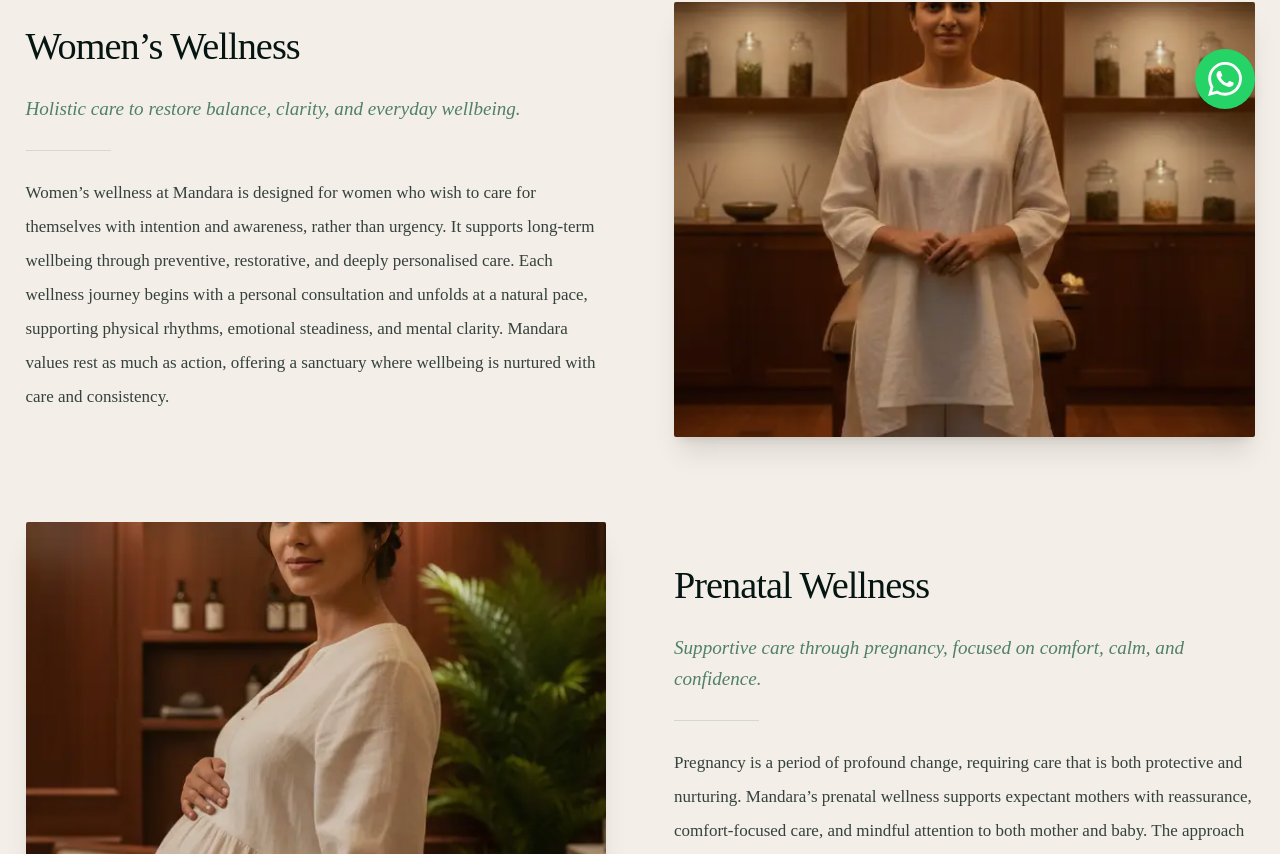
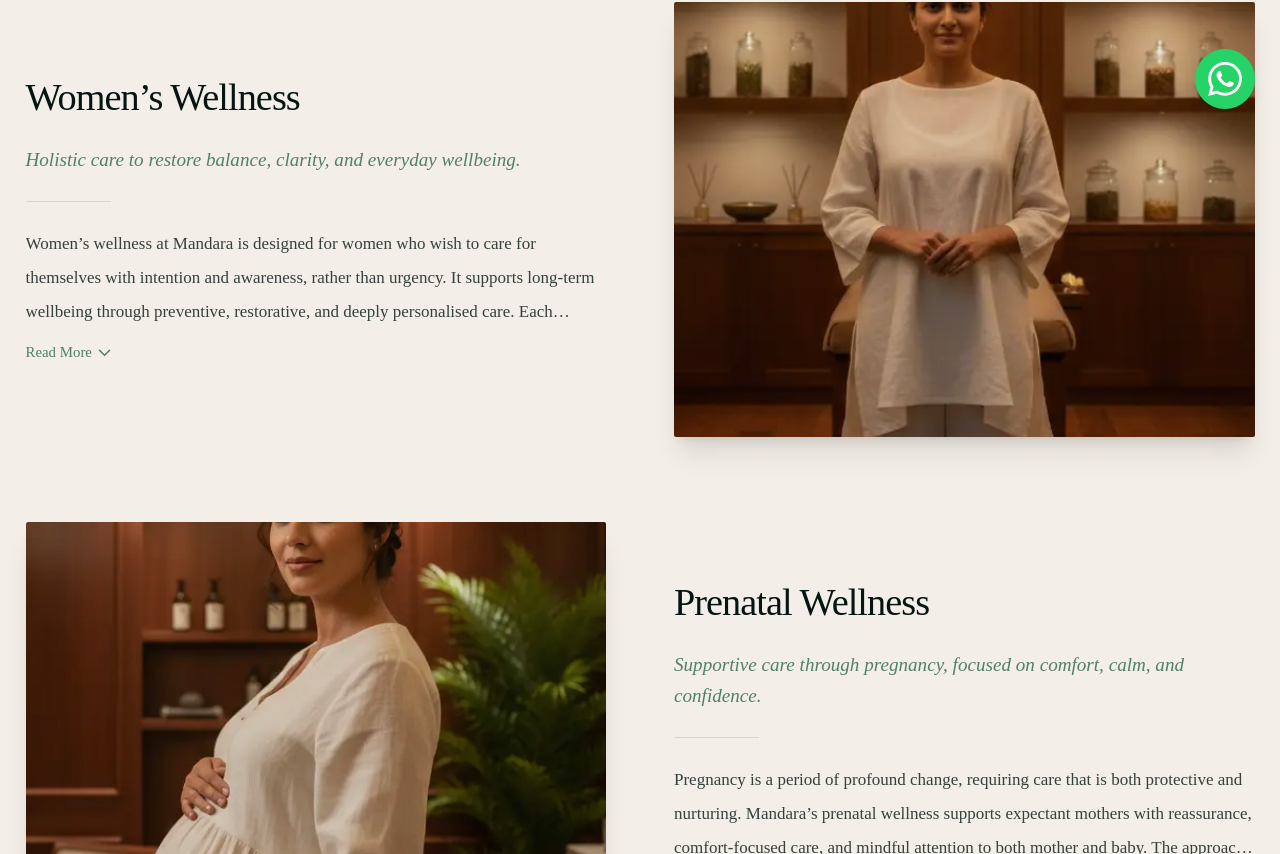
Before and after one commit to reacttrogon/mandara, a Next.js app: page /wellness-service in a window 1280 px wide. Shown: the part 666-1520 px from the top of the page. Built offline with nearby package versions, Linux system fonts and the light colour scheme.

Commit message:
read more section and  contact sectin content change

```diff
--- a/src/app/(pages)/contact/_components/Contact.jsx
+++ b/src/app/(pages)/contact/_components/Contact.jsx
@@ -6,7 +6,7 @@ const Contact = () => {
   return (
     <>
       {/* Hero Section */}
-      <div className="relative h-[50vh] w-full flex items-center justify-center">
+      <div className="relative h-[60vh] w-full flex items-center justify-center">
         {/* Overlay */}
         <div className="absolute inset-0 bg-black/60 z-10" />
 
@@ -94,7 +94,7 @@ const Contact = () => {
 
       {/* Map Section */}
       <section className="bg-bage px-4 md:px-6 pb-20">
-        <div className="max-w-6xl mx-auto rounded-2xl overflow-hidden shadow-lg h-[350px] border-4 border-white">
+        <div className="max-w-6xl mx-auto rounded-2xl overflow-hidden shadow-lg h-[350px] ">
           <iframe
             src="https://www.google.com/maps/embed?pb=!1m18!1m12!1m3!1d18121.23184063282!2d75.85209349995468!3d11.132565572191874!2m3!1f0!2f0!3f0!3m2!1i1024!2i768!4f13.1!3m3!1m2!1s0x3ba6513f0fb1d021%3A0x476b9558ddb813da!2sMandara%20Women&#39;s%20Wellness!5e0!3m2!1sen!2sin!4v1769509154080!5m2!1sen!2sin"
             loading="lazy"
--- a/src/app/(pages)/mandara-life/_components/LifeSection.jsx
+++ b/src/app/(pages)/mandara-life/_components/LifeSection.jsx
@@ -3,6 +3,7 @@
 import Image from "next/image";
 import { motion } from "framer-motion";
 import { mandaraLife } from "../../../_utils/data";
+import ReadMore from "../../../_components/ReadMore";
 
 export default function LifeSection() {
     // Helper function to create URL-friendly IDs
@@ -89,9 +90,7 @@ export default function LifeSection() {
                                         {item.headline}
                                     </h3>
 
-                                    <p className="text-base text-dark/70 leading-relaxed">
-                                        {item.description}
-                                    </p>
+                                    <ReadMore text={item.description} />
                                 </div>
                             </motion.div>
                         );
--- a/src/app/(pages)/wellness-service/components/ServicesCard.jsx
+++ b/src/app/(pages)/wellness-service/components/ServicesCard.jsx
@@ -1,6 +1,7 @@
 "use client";
 import Image from "next/image";
 import { motion } from "framer-motion"
+import ReadMore from "../../../_components/ReadMore";
 
 const ServicesCard = ({ services }) => {
     // Helper function to create URL-friendly IDs
@@ -34,9 +35,7 @@ const ServicesCard = ({ services }) => {
                                 {service?.headline}
                             </p>
                             <div className="w-16 md:w-20 h-[1px] bg-primary/20 mx-auto lg:mx-0 my-3 md:my-4 lg:my-6" />
-                            <p className="text-base text-dark/80 font-light leading-6 md:leading-7 lg:leading-8 break-words">
-                                {service?.description}
-                            </p>
+                            <ReadMore text={service?.description} />
                         </div>
 
                         {/* Image Section */}
--- /dev/null
+++ b/src/app/_components/ReadMore.jsx
@@ -0,0 +1,69 @@
+"use client";
+
+import { useState, useRef, useEffect } from "react";
+
+const ReadMore = ({ text, maxLines = 3, className = "" }) => {
+    const [isExpanded, setIsExpanded] = useState(false);
+    const [showButton, setShowButton] = useState(false);
+    const textRef = useRef(null);
+
+    useEffect(() => {
+        if (textRef.current) {
+            // Check if the content overflows the container when collapsed
+            const isOverflowing = textRef.current.scrollHeight > textRef.current.clientHeight;
+            setShowButton(isOverflowing);
+        }
+    }, [text, maxLines]);
+
+    return (
+        <div className={className}>
+            <p
+                ref={textRef}
+                className={`text-base text-dark/80 font-light leading-6 md:leading-7 lg:leading-8 break-words transition-all duration-300 ${isExpanded ? "" : "line-clamp-3"}`}
+                style={{
+                    display: "-webkit-box",
+                    WebkitBoxOrient: "vertical",
+                    WebkitLineClamp: isExpanded ? "unset" : maxLines,
+                    overflow: "hidden"
+                }}
+            >
+                {text}
+            </p>
+
+            {(showButton || isExpanded) && (
+                <button
+                    onClick={() => setIsExpanded(!isExpanded)}
+                    className="mt-3 text-primary font-medium text-sm hover:text-primary/80 transition-colors duration-200 flex items-center gap-1 group"
+                >
+                    {isExpanded ? (
+                        <>
+                            Read Less
+                            <svg
+                                className="w-4 h-4 transition-transform group-hover:-translate-y-0.5"
+                                fill="none"
+                                stroke="currentColor"
+                                viewBox="0 0 24 24"
+                            >
+                                <path strokeLinecap="round" strokeLinejoin="round" strokeWidth={2} d="M5 15l7-7 7 7" />
+                            </svg>
+                        </>
+                    ) : (
+                        <>
+                            Read More
+                            <svg
+                                className="w-4 h-4 transition-transform group-hover:translate-y-0.5"
+                                fill="none"
+                                stroke="currentColor"
+                                viewBox="0 0 24 24"
+                            >
+                                <path strokeLinecap="round" strokeLinejoin="round" strokeWidth={2} d="M19 9l-7 7-7-7" />
+                            </svg>
+                        </>
+                    )}
+                </button>
+            )}
+        </div>
+    );
+};
+
+export default ReadMore;
--- a/src/app/_utils/data.js
+++ b/src/app/_utils/data.js
@@ -143,16 +143,6 @@ export const galleries = [
   "/assets/gallery/abouttt.png",
   "/assets/gallery/modern.png",
   "/assets/gallery/bedroom.png",
-  "/assets/images/image1.webp",
-  "/assets/images/image2.webp",
-  "/assets/images/image3.webp",
-  "/assets/images/couple-abt.webp",
-  "/assets/amenities/PrivateLuxuryAccommodations.png",
-  "/assets/amenities/HolisticNutrition.png",
-  "/assets/amenities/Therapeutictreatments.png",
-  "/assets/whychooseUs/bedroom.png",
-  "/assets/whychooseUs/abut-2.png",
-  "/assets/amenities/24care.png",
 ];
 
 export const faqs = [
```
